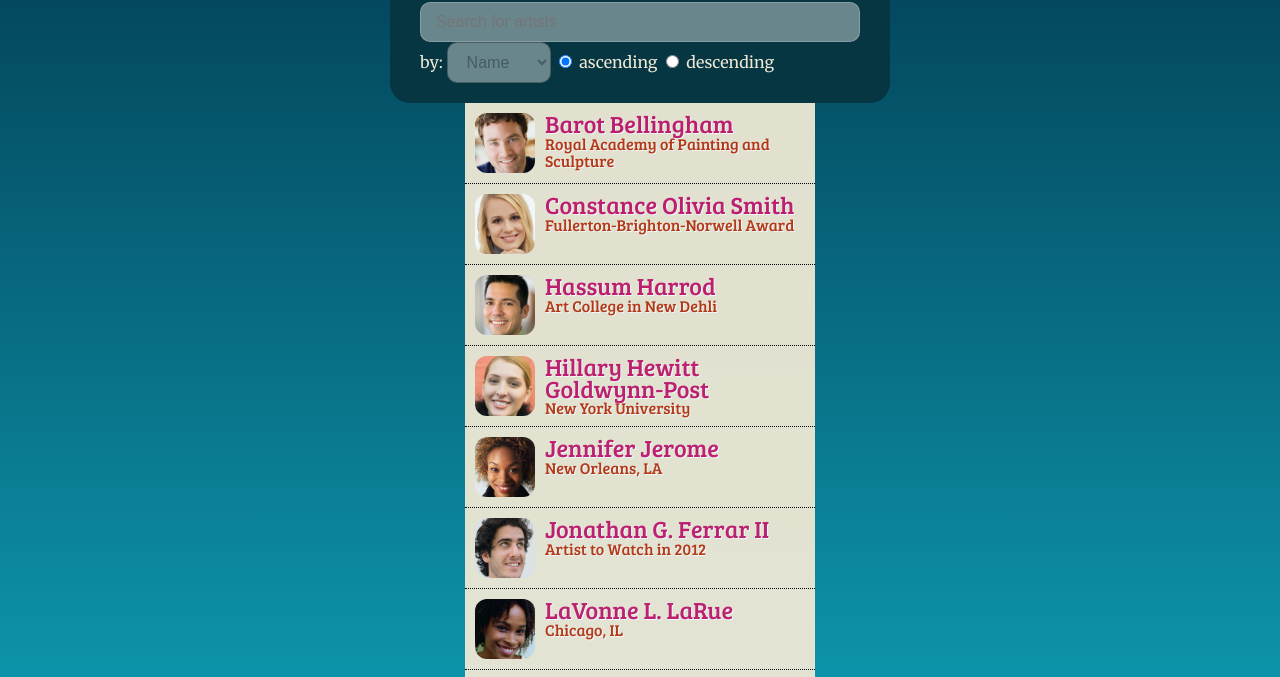
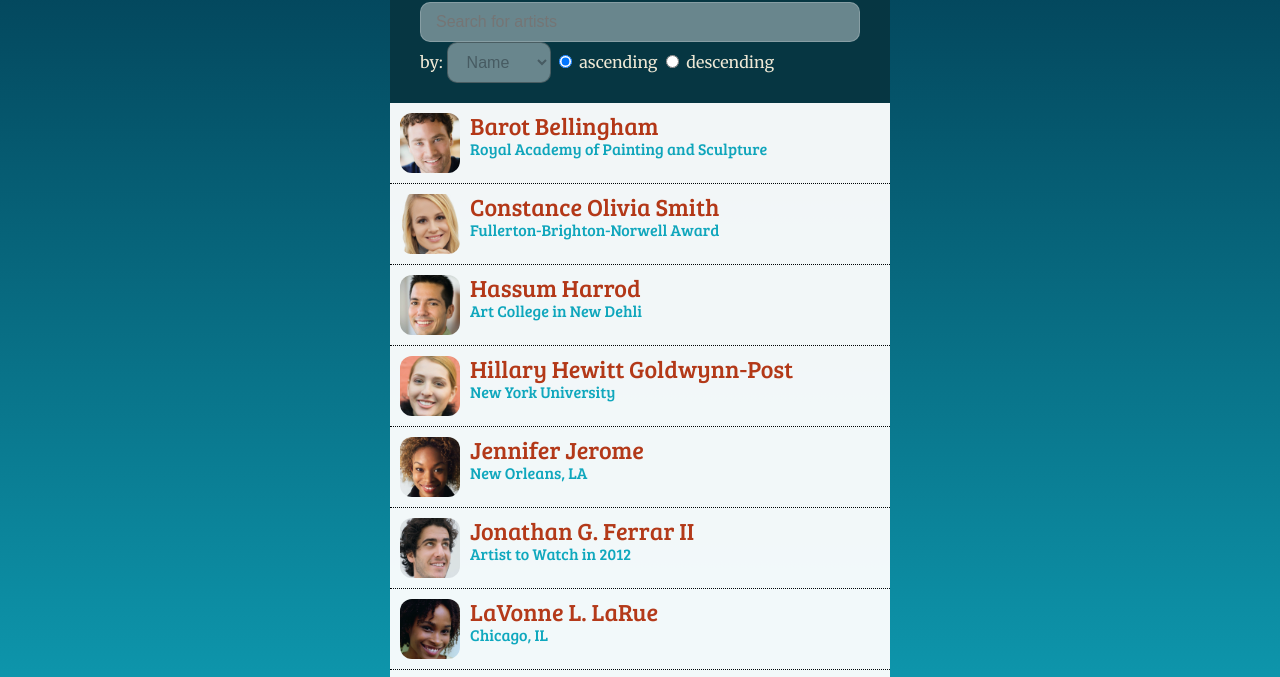
Before and after one commit to bryce-hairabedian/GTA_Codes_Angular, a plain HTML site: page index.html in a window 1280 px wide. Shown: the part 93-770 px from the top of the page. Drawn offline with Linux system fonts and the light colour scheme; a web font is replaced by a local one.

Commit message:
Updated h2 tag, h3 tag and content styles

```diff
--- a/css/style.css
+++ b/css/style.css
@@ -111,13 +111,13 @@ h1{
 
 h2{
   font-size: 1.5rem;
-  line-height: 90%;
-  color: #c61c6f;
+  line-height: 110%;
+  color: #BD3613;
 }
 
 h3{
   margin-top: 0;
-  color: #bd3613;
+  color: #10AAC0;
   line-height: 110%;
   margin-bottom: 5px;
 }
@@ -145,7 +145,7 @@ a.small {
   max-width: 500px;
   margin: 0 auto;
   margin-top: 30px;
-  border-radius: 20px;
+  border-radius: 20px 20px 0px 0px;
   padding: 20px 30px;
   z-index: 20;
 }
@@ -229,10 +229,10 @@ a.small {
 /* Artist List Styles */
 
 .artistlist {
-  background: #EEE8D5;
+  background: #fff;
   width: 50%;
   min-width: 290px;
-  max-width:350px;
+  max-width:500px;
   margin: 0 auto;
   margin-bottom: 30px;
   border-radius: 0 0 20px 20px;
```
